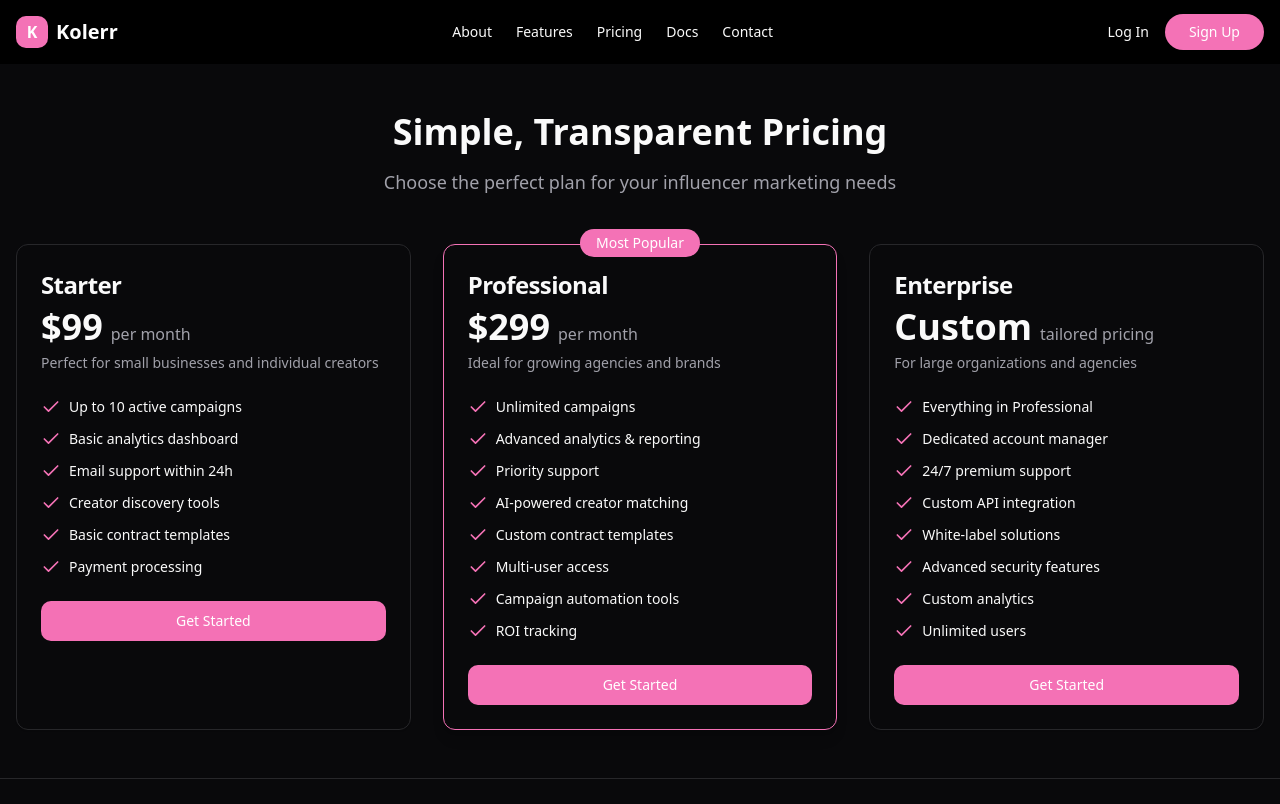
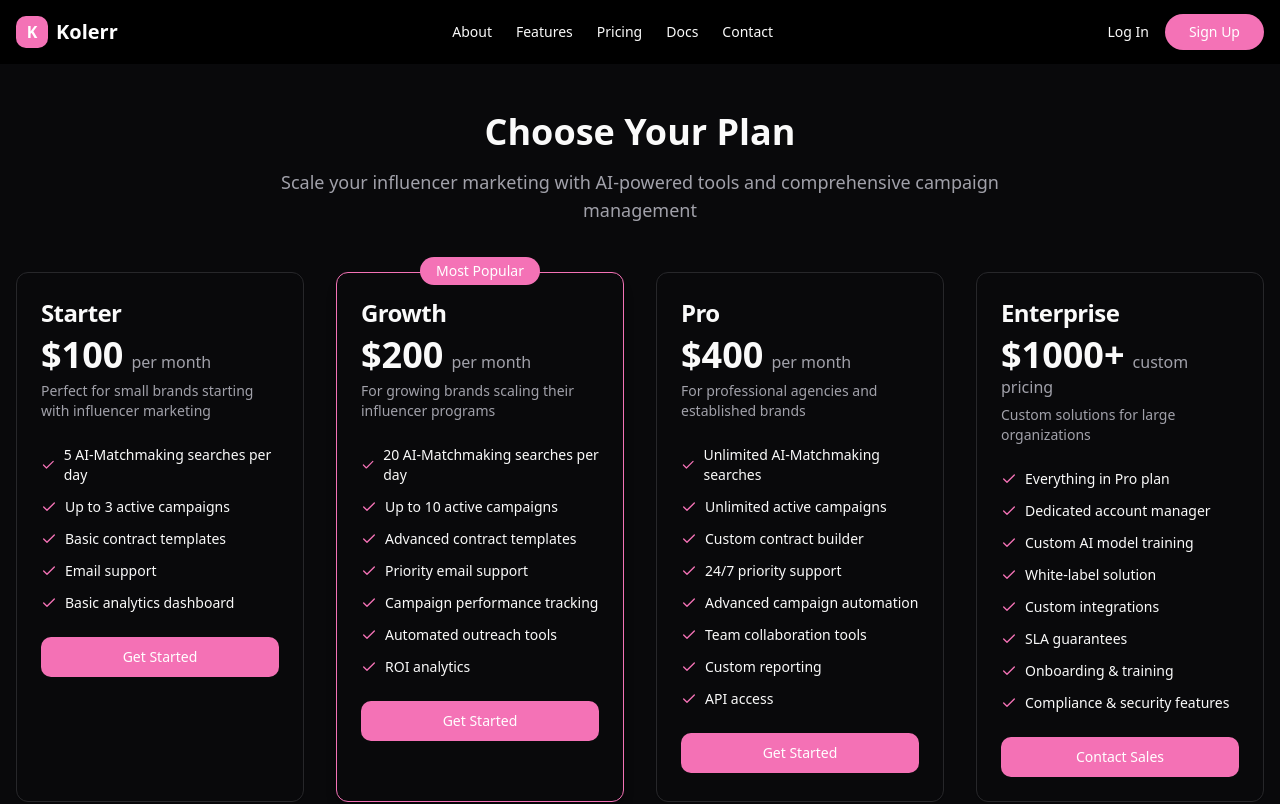
Before and after one commit to RickyKolerr/kolerr-agent-flow, a React (Vite) app: page /pricing in a window 1280 px wide. Shown: the top 804 px of the page. Built offline with nearby package versions, Linux system fonts and the light colour scheme.

Commit message:
Refactor: Update pricing page
Update the pricing page to reflect new features and pricing tiers.

```diff
--- a/src/pages/Pricing.tsx
+++ b/src/pages/Pricing.tsx
@@ -1,79 +1,111 @@
 
+import { useNavigate } from "react-router-dom";
 import { Card, CardContent, CardHeader, CardTitle } from "@/components/ui/card";
 import { Button } from "@/components/ui/button";
 import { Check } from "lucide-react";
 
 const PricingPage = () => {
+  const navigate = useNavigate();
+
   const plans = [
     {
       name: "Starter",
-      price: "$99",
+      price: "$100",
       period: "per month",
-      description: "Perfect for small businesses and individual creators",
+      description: "Perfect for small brands starting with influencer marketing",
       features: [
-        "Up to 10 active campaigns",
-        "Basic analytics dashboard",
-        "Email support within 24h",
-        "Creator discovery tools",
+        "5 AI-Matchmaking searches per day",
+        "Up to 3 active campaigns",
         "Basic contract templates",
-        "Payment processing"
+        "Email support",
+        "Basic analytics dashboard"
       ],
-      highlight: false
+      highlight: false,
+      isEnterprise: false
     },
     {
-      name: "Professional",
-      price: "$299",
+      name: "Growth",
+      price: "$200",
       period: "per month",
-      description: "Ideal for growing agencies and brands",
+      description: "For growing brands scaling their influencer programs",
       features: [
-        "Unlimited campaigns",
-        "Advanced analytics & reporting",
-        "Priority support",
-        "AI-powered creator matching",
-        "Custom contract templates",
-        "Multi-user access",
-        "Campaign automation tools",
-        "ROI tracking"
+        "20 AI-Matchmaking searches per day",
+        "Up to 10 active campaigns",
+        "Advanced contract templates",
+        "Priority email support",
+        "Campaign performance tracking",
+        "Automated outreach tools",
+        "ROI analytics"
       ],
-      highlight: true
+      highlight: true,
+      isEnterprise: false
+    },
+    {
+      name: "Pro",
+      price: "$400",
+      period: "per month",
+      description: "For professional agencies and established brands",
+      features: [
+        "Unlimited AI-Matchmaking searches",
+        "Unlimited active campaigns",
+        "Custom contract builder",
+        "24/7 priority support",
+        "Advanced campaign automation",
+        "Team collaboration tools",
+        "Custom reporting",
+        "API access"
+      ],
+      highlight: false,
+      isEnterprise: false
     },
     {
       name: "Enterprise",
-      price: "Custom",
-      period: "tailored pricing",
-      description: "For large organizations and agencies",
+      price: "$1000+",
+      period: "custom pricing",
+      description: "Custom solutions for large organizations",
       features: [
-        "Everything in Professional",
+        "Everything in Pro plan",
         "Dedicated account manager",
-        "24/7 premium support",
-        "Custom API integration",
-        "White-label solutions",
-        "Advanced security features",
-        "Custom analytics",
-        "Unlimited users"
+        "Custom AI model training",
+        "White-label solution",
+        "Custom integrations",
+        "SLA guarantees",
+        "Onboarding & training",
+        "Compliance & security features"
       ],
-      highlight: false
+      highlight: false,
+      isEnterprise: true
     }
   ];
+
+  const handlePlanSelection = (plan: string, isEnterprise: boolean) => {
+    if (isEnterprise) {
+      navigate("/contact");
+    } else {
+      navigate("/dashboard/payment");
+    }
+  };
 
   return (
     <div className="container mx-auto py-12 px-4">
       <div className="max-w-3xl mx-auto text-center mb-12">
-        <h1 className="text-4xl font-bold mb-4">Simple, Transparent Pricing</h1>
+        <h1 className="text-4xl font-bold mb-4">Choose Your Plan</h1>
         <p className="text-lg text-muted-foreground">
-          Choose the perfect plan for your influencer marketing needs
+          Scale your influencer marketing with AI-powered tools and comprehensive campaign management
         </p>
       </div>
 
-      <div className="grid md:grid-cols-3 gap-8 max-w-7xl mx-auto">
+      <div className="grid md:grid-cols-2 lg:grid-cols-4 gap-8 max-w-7xl mx-auto">
         {plans.map((plan, index) => (
           <Card
             key={index}
             className={`relative ${plan.highlight ? 'border-brand-pink shadow-lg' : ''}`}
           >
             {plan.highlight && (
-              <div className="absolute -top-4 left-1/2 -translate-x-1/2 bg-brand-pink text-white px-4 py-1 rounded-full text-sm">
-                Most Popular
+              <div className="absolute -top-4 left-1/2 -translate-x-1/2">
+                <div className="bg-brand-pink text-white px-4 py-1 rounded-full text-sm font-medium">
+                  Most Popular
+                </div>
               </div>
             )}
             <CardHeader>
@@ -82,25 +114,33 @@ const PricingPage = () => {
                 <span className="text-4xl font-bold">{plan.price}</span>
                 <span className="text-muted-foreground ml-2">{plan.period}</span>
               </div>
-              <p className="text-sm text-muted-foreground mt-2">{plan.description}</p>
+              <p className="text-sm text-muted-foreground mt-2">
+                {plan.description}
+              </p>
             </CardHeader>
             <CardContent>
               <ul className="space-y-3 mb-6">
                 {plan.features.map((feature, i) => (
-                  <li key={i} className="flex items-center text-sm">
-                    <Check className="w-5 h-5 text-brand-pink mr-2 flex-shrink-0" />
-                    <span>{feature}</span>
+                  <li key={i} className="flex items-center gap-2">
+                    <Check className="h-4 w-4 text-brand-pink" />
+                    <span className="text-sm">{feature}</span>
                   </li>
                 ))}
               </ul>
               <Button
                 className={`w-full ${plan.highlight ? 'bg-brand-pink hover:bg-brand-pink/90' : ''}`}
+                onClick={() => handlePlanSelection(plan.name, plan.isEnterprise)}
               >
-                Get Started
+                {plan.isEnterprise ? 'Contact Sales' : 'Get Started'}
               </Button>
             </CardContent>
           </Card>
         ))}
+      </div>
+
+      <div className="mt-12 text-center text-sm text-muted-foreground">
+        <p>All plans include our core features. Prices shown are in USD and billed monthly.</p>
+        <p className="mt-2">Need help choosing? <button onClick={() => navigate("/contact")} className="text-brand-pink underline">Contact our sales team</button></p>
       </div>
     </div>
   );
```
